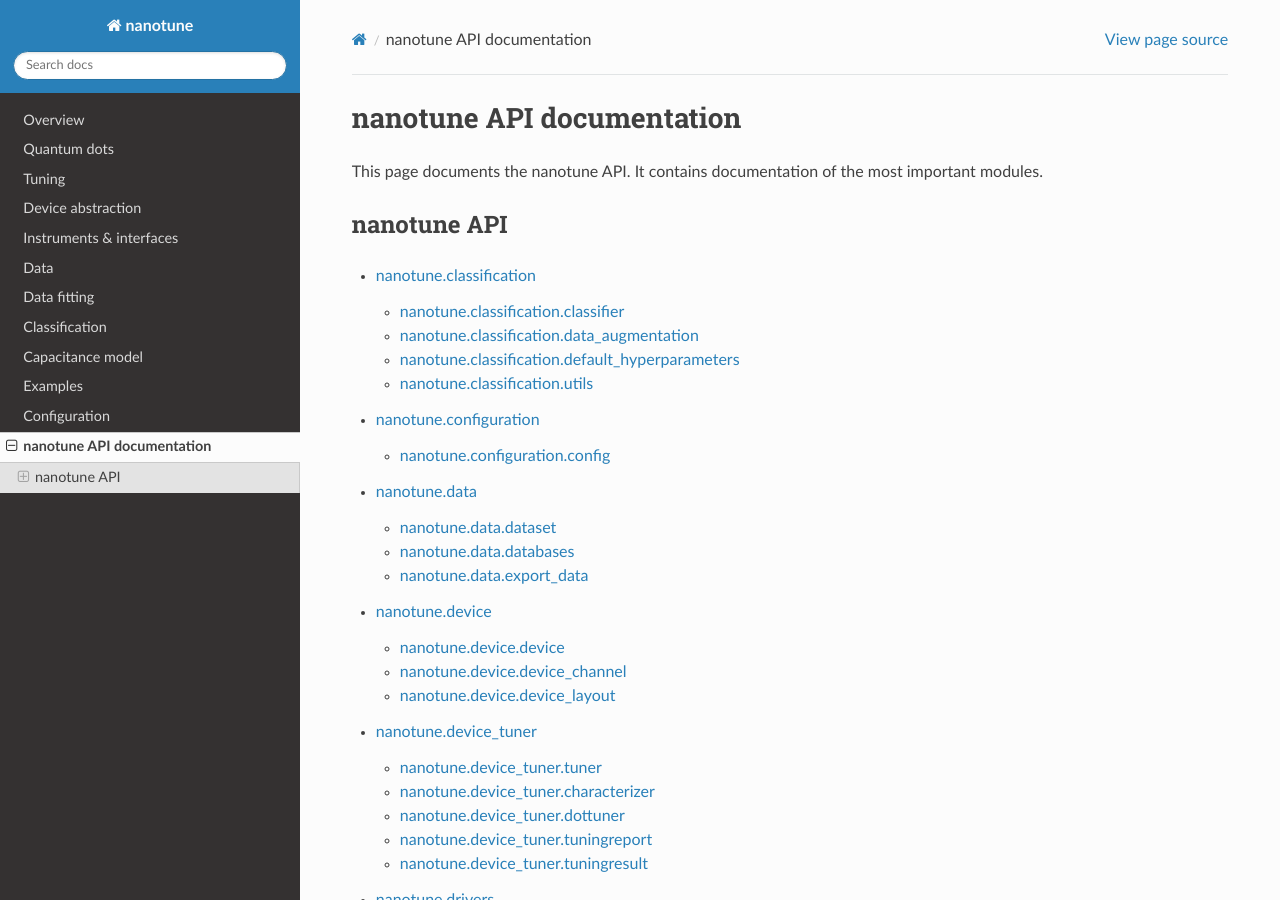
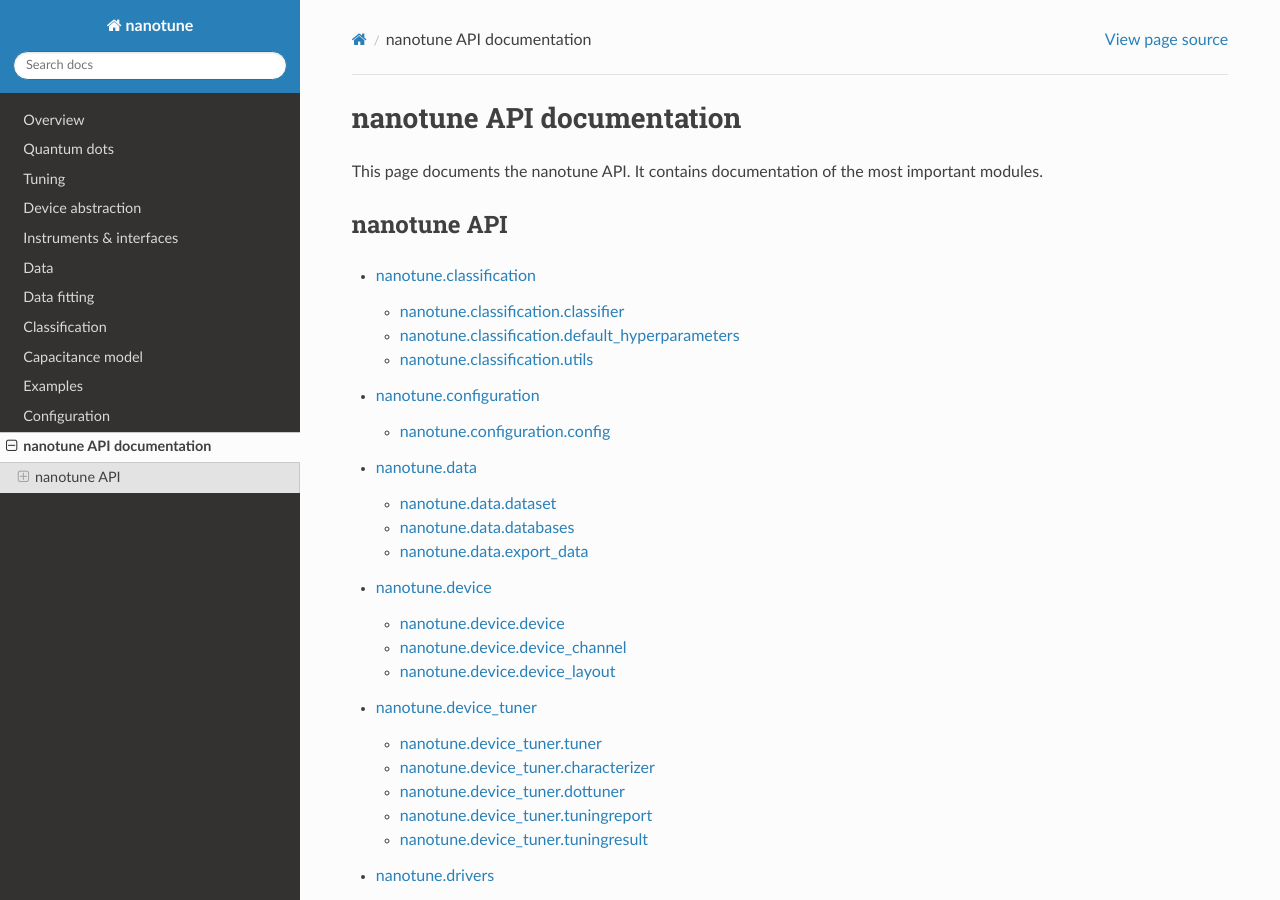
Before and after one commit to microsoft/nanotune, a Sphinx documentation site: the page built from docs/api/index.rst, in a window 1280 px wide and 900 px high. Built offline with Sphinx 7.4.7 and the Read the Docs theme 2.0.0, drawn with Linux system fonts in a browser that asks for light colours; pages that are not in the unit, such as notebooks, are missing from menus; the version number could not be read and is left out.

Commit message:
remove docs for previously removed code

```diff
--- a/docs/api/classification/data_augmentation.rst
+++ /dev/null
@@ -1,5 +0,0 @@
-nanotune.classification.data_augmentation
------------------------------------------
-
-.. automodule:: nanotune.classification.data_augmentation
-   :members:
--- a/docs/api/classification/index.rst
+++ b/docs/api/classification/index.rst
@@ -7,7 +7,6 @@ nanotune.classification
 
     nanotune.classification
     nanotune.classification.classifier
-    nanotune.classification.data_augmentation
     nanotune.classification.default_hyperparameters
     nanotune.classification.utils
 
@@ -19,6 +18,5 @@ nanotune.classification
    :hidden:
 
    classifier
-   data_augmentation
    default_hyperparameters
    utils
--- a/docs/api/fit/datafit.rst
+++ b/docs/api/fit/datafit.rst
@@ -3,3 +3,4 @@ nanotune.fit.datafit
 
 .. automodule:: nanotune.fit.datafit
    :members:
+   :noindex:
```
